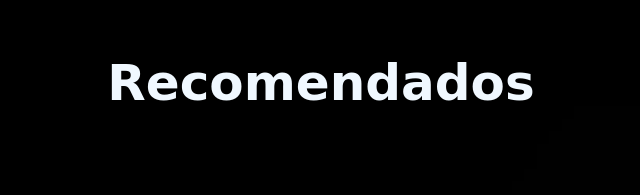
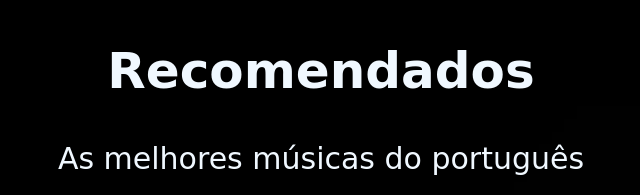
Before and after one commit to ErickSito20/javascript-2875290-erick, a plain HTML site: page 5-estructura-de-datos/index.html in a window 1280 px wide. Shown: the top 195 px of the page, without its empty margins (319-959 px from the left). Drawn offline with Linux system fonts and the light colour scheme; a web font is replaced by a local one.

Commit message:
terminado

```diff
--- a/5-estructura-de-datos/index.html
+++ b/5-estructura-de-datos/index.html
@@ -13,6 +13,7 @@
     <link href="https://fonts.googleapis.com/css2?family=Edu+AU+VIC+WA+NT+Hand:wght@400..700&family=Playwrite+AT:ital,wght@0,100..400;1,100..400&display=swap" rel="stylesheet">
     <header>
         <h2>Recomendados</h2>
+        <p> As melhores músicas do português</p>
     </header>
     <!-- <section class="tarjeta">
         <div id="uno">
--- a/5-estructura-de-datos/style.css
+++ b/5-estructura-de-datos/style.css
@@ -46,14 +46,18 @@ h2{
 }
 header{
 text-align: center;
-display: flex;
+display: block;
 justify-content: center;
 align-items: center;
 height: 150px;
 color: aliceblue;
 font-size: x-large;
 }
-
+p{
+    font-size: 30px;
+    margin: auto;
+    align-items: center;
+}
 #uno{
     display: flex;
     border: dotted 3px  white;
```
